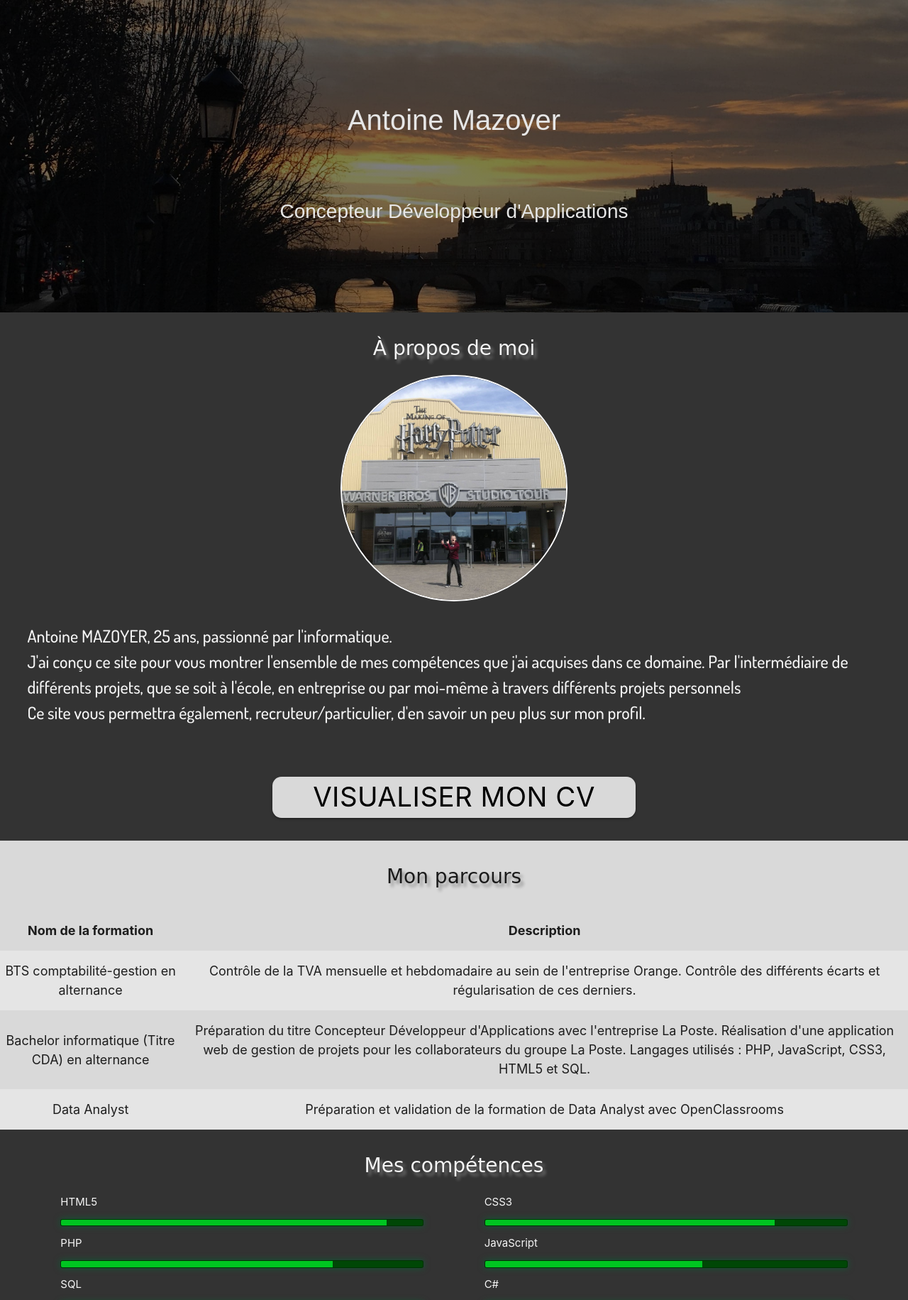
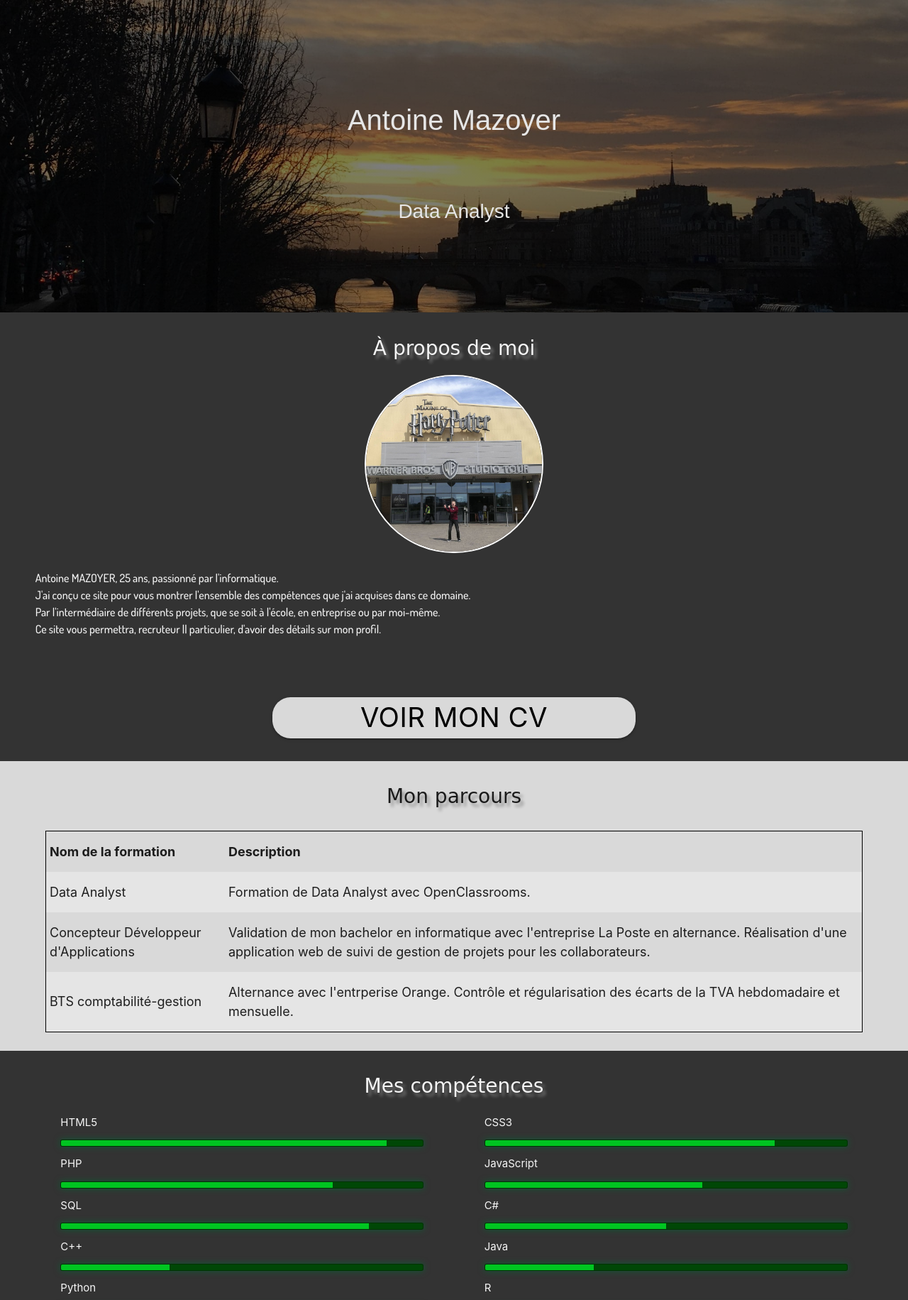
Before and after one commit to AntoineMazoyer/siteAntoine, a PHP site: page /accueil in a window 1280 px wide. Shown: the top 1831 px of the page at 71% size. Run offline with PHP 8.4, Linux system fonts and the light colour scheme; style sheets or scripts are compiled from the project's sources; some web fonts are replaced.

Commit message:
modification css + ajout dossier projets

```diff
--- a/public/css/home.css
+++ b/public/css/home.css
@@ -99,7 +99,7 @@ body {
 
 @media screen and (min-width: 2560px) {
   .header-content .presentation h2 {
-    font-size: 6.5vh;
+    font-size: 4.5vh;
   }
 }
 
@@ -155,7 +155,7 @@ body {
   }
 }
 
-.aboutme .profil_content {
+.aboutme .row.profil_content {
   display: -webkit-box;
   display: -ms-flexbox;
   display: flex;
@@ -167,7 +167,7 @@ body {
 }
 
 @media screen and (min-width: 320px) {
-  .aboutme .profil_content {
+  .aboutme .row.profil_content {
     -webkit-box-orient: vertical;
     -webkit-box-direction: normal;
         -ms-flex-direction: column;
@@ -176,7 +176,7 @@ body {
 }
 
 @media screen and (min-width: 768px) {
-  .aboutme .profil_content {
+  .aboutme .row.profil_content {
     -webkit-box-orient: vertical;
     -webkit-box-direction: normal;
         -ms-flex-direction: column;
@@ -185,7 +185,7 @@ body {
 }
 
 @media screen and (min-width: 1440px) {
-  .aboutme .profil_content {
+  .aboutme .row.profil_content {
     -webkit-box-orient: horizontal;
     -webkit-box-direction: normal;
         -ms-flex-direction: row;
@@ -194,7 +194,7 @@ body {
 }
 
 @media screen and (min-width: 2560px) {
-  .aboutme .profil_content {
+  .aboutme .row.profil_content {
     -webkit-box-orient: horizontal;
     -webkit-box-direction: normal;
         -ms-flex-direction: row;
@@ -202,35 +202,65 @@ body {
   }
 }
 
-.aboutme .profil_content .profil_image {
+.aboutme .row.profil_content .profil_image {
   text-align: center;
 }
 
-.aboutme .profil_content .profil_image img {
+@media screen and (min-width: 320px) {
+  .aboutme .row.profil_content .profil_image {
+    width: 100%;
+  }
+}
+
+@media screen and (min-width: 1440px) {
+  .aboutme .row.profil_content .profil_image {
+    width: 33.3333333333%;
+  }
+}
+
+.aboutme .row.profil_content .profil_image img {
   z-index: 1;
   border: 2px solid white;
 }
 
 @media screen and (min-width: 320px) {
-  .aboutme .profil_content .profil_image img {
+  .aboutme .row.profil_content .profil_image img {
     max-width: 35%;
   }
 }
 
 @media screen and (min-width: 768px) {
-  .aboutme .profil_content .profil_image img {
+  .aboutme .row.profil_content .profil_image img {
+    max-width: 20%;
+  }
+}
+
+@media screen and (min-width: 1440px) {
+  .aboutme .row.profil_content .profil_image img {
+    max-width: 40%;
+  }
+}
+
+@media screen and (min-width: 2560px) {
+  .aboutme .row.profil_content .profil_image img {
     max-width: 25%;
   }
 }
 
+@media screen and (min-width: 320px) {
+  .aboutme .row.profil_content .profil_description {
+    width: 100%;
+  }
+}
+
 @media screen and (min-width: 1440px) {
-  .aboutme .profil_content .profil_image img {
-    max-width: 35%;
+  .aboutme .row.profil_content .profil_description {
+    width: 66.6666666667%;
   }
 }
 
 @media screen and (min-width: 320px) {
-  .aboutme .profil_content .profil_description p {
+  .aboutme .row.profil_content .profil_description p {
     font-size: 2vh;
     margin-left: 3vw;
     margin-right: 3vw;
@@ -238,21 +268,21 @@ body {
 }
 
 @media screen and (min-width: 768px) {
-  .aboutme .profil_content .profil_description p {
-    font-size: 3vh;
+  .aboutme .row.profil_content .profil_description p {
+    font-size: 2vh;
   }
 }
 
 @media screen and (min-width: 1440px) {
-  .aboutme .profil_content .profil_description p {
-    font-size: 2vh;
+  .aboutme .row.profil_content .profil_description p {
+    font-size: 1.6vh;
     margin-left: 0;
   }
 }
 
 @media screen and (min-width: 2560px) {
-  .aboutme .profil_content .profil_description p {
-    font-size: 3.5vh;
+  .aboutme .row.profil_content .profil_description p {
+    font-size: 2.5vh;
   }
 }
 
@@ -274,9 +304,10 @@ body {
 
 @media screen and (min-width: 320px) {
   .aboutme .btn {
-    height: 100%;
-    line-height: inherit;
-    border-radius: 1vw;
+    height: 40px;
+    width: 50%;
+    border-radius: 2vw;
+    font-size: large;
   }
 }
 
@@ -286,7 +317,7 @@ body {
     height: 100%;
     width: 40%;
     line-height: inherit;
-    border-radius: 1vw;
+    border-radius: 2vw;
     padding: 0;
   }
 }
@@ -297,7 +328,7 @@ body {
     height: 100%;
     width: 20%;
     line-height: inherit;
-    border-radius: 1vw;
+    border-radius: 2vw;
     padding: 0;
   }
 }
@@ -308,7 +339,7 @@ body {
     height: 100%;
     width: 30%;
     line-height: inherit;
-    border-radius: 1vw;
+    border-radius: 2vw;
     padding: 0;
   }
 }
@@ -323,6 +354,13 @@ body {
       -ms-flex-direction: column;
           flex-direction: column;
   width: 100%;
+}
+
+.formation table {
+  width: 90%;
+  margin-left: 5%;
+  border: black 1px solid;
+  margin-bottom: 2%;
 }
 
 .formation h2 {
--- a/public/scss/home.scss
+++ b/public/scss/home.scss
@@ -61,7 +61,7 @@ body{
                 font-size: 4.5vh;
             }
             @include huge-screen{
-                font-size: 6.5vh;
+                font-size: 4.5vh;
             }
         }
     }
@@ -97,7 +97,7 @@ body{
                 }
             }
         }
-        .profil_content{
+        .row.profil_content{
             display: flex;
             align-items: center;
             font-family: 'Dosis', sans-serif;
@@ -116,6 +116,12 @@ body{
             }
             .profil_image{
                 text-align: center;
+                @include mobile-screen{
+                    width: 100%;
+                }
+                @include normal-screen{
+                    width: 33.3333333333%;
+                }
                 img{
                     z-index: 1;
                     border: 2px solid $white-color;
@@ -123,14 +129,23 @@ body{
                         max-width: 35%;
                     }
                     @include tablet-screen{
-                        max-width: 25%;
+                        max-width: 20%;
                     }
                     @include normal-screen{
-                        max-width: 35%;
+                        max-width: 40%;
+                    }
+                    @include huge-screen{
+                        max-width: 25%;
                     }
                 }
             }
             .profil_description{
+                @include mobile-screen{
+                    width: 100%;
+                }
+                @include normal-screen{
+                    width: 66.6666666667%;
+                }
                 p{
                     @include mobile-screen{
                         font-size: 2vh;
@@ -138,14 +153,14 @@ body{
                         margin-right: 3vw;
                     }
                     @include tablet-screen{
-                        font-size: 3vh;
+                        font-size: 2vh;
                     }
                     @include normal-screen{
-                        font-size: 2vh;
+                        font-size: 1.6vh;
                         margin-left: 0;
                     }
                     @include huge-screen{
-                        font-size: 3.5vh;
+                        font-size: 2.5vh;
                     }
                 }
             }
@@ -163,16 +178,17 @@ body{
                 background-color: darken($white-color, 45%);
             }
             @include mobile-screen{
-                height: 100%;
-                line-height: inherit;
-                border-radius: 1vw;
+                height: 40px;
+                width: 50%;
+                border-radius: 2vw;
+                font-size: large;
             }
             @include tablet-screen{
                 font-size: 3vw;
                 height: 100%;
                 width: 40%;
                 line-height: inherit;
-                border-radius: 1vw;
+                border-radius: 2vw;
                 padding: 0;
             }
             @include normal-screen{
@@ -180,7 +196,7 @@ body{
                 height: 100%;
                 width: 20%;
                 line-height: inherit;
-                border-radius: 1vw;
+                border-radius: 2vw;
                 padding: 0;
             }
             @include huge-screen{
@@ -188,7 +204,7 @@ body{
                 height: 100%;
                 width: 30%;
                 line-height: inherit;
-                border-radius: 1vw;
+                border-radius: 2vw;
                 padding: 0;
             }
         }
@@ -200,6 +216,13 @@ body{
     display: flex;
     flex-direction: column;
     width: 100%;
+
+        table{
+            width: 90%;
+            margin-left: 5%;
+            border: black 1px solid;
+            margin-bottom: 2%;
+        }
 
         h2{
             text-align: center;
--- a/view/home.php
+++ b/view/home.php
@@ -3,24 +3,24 @@
 <header>
     <section class="header-content">
         <div class="name"><h1>Antoine Mazoyer</h1></div>
-        <div class="presentation"><h2>Concepteur Développeur d'Applications</h2></div>
+        <div class="presentation"><h2>Data Analyst</h2></div>
     </section>
 </header>
 
 <section class="aboutme">
   <div class="title"><h2>À propos de moi</h2></div>
-    <div class="profil_content">
-        <div class="profil_image">
+    <div class="row profil_content">
+        <div class="col s4 profil_image">
             <img class="circle responsive-img" src="../public/medias/antoine.jpg">
         </div>
-        <div class="profil_description">
-            <p>Antoine MAZOYER, <?php echo $mon_age ?> ans, passionné par l'informatique.<br>J'ai conçu ce site pour vous montrer l'ensemble de mes compétences que j'ai acquises dans ce domaine.
-            Par l'intermédiaire de différents projets, que se soit à l'école, en entreprise ou par moi-même à travers différents projets personnels<br>
-            Ce site vous permettra également, recruteur/particulier, d'en savoir un peu plus sur mon profil.</p>
+        <div class="col s8 profil_description">
+            <p>Antoine MAZOYER, <?php echo $mon_age ?> ans, passionné par l'informatique.<br>J'ai conçu ce site pour vous montrer l'ensemble des compétences que j'ai acquises dans ce domaine.<br>
+            Par l'intermédiaire de différents projets, que se soit à l'école, en entreprise ou par moi-même.<br>
+            Ce site vous permettra, recruteur || particulier, d'avoir des détails sur mon profil.</p>
         </div>
     </div>
   <div class="profil cv">
-          <a class="btn" href="cv">Visualiser mon CV</a>
+          <a class="btn" href="cv">Voir mon CV</a>
   </div>
 </section>
 
@@ -28,7 +28,7 @@
     <div class="formation_title">
         <h2>Mon parcours</h2>
     </div>
-    <table class="striped centered">
+    <table class="striped">
         <thead>
           <tr>
             <th>Nom de la formation</th>
@@ -38,16 +38,16 @@
 
         <tbody>
           <tr>
-            <td>BTS comptabilité-gestion en alternance</td>
-            <td>Contrôle de la TVA mensuelle et hebdomadaire au sein de l'entreprise Orange. Contrôle des différents écarts et régularisation de ces derniers.</td>
+            <td>Data Analyst</td>
+            <td>Formation de Data Analyst avec OpenClassrooms.</td>
           </tr>
           <tr>
-            <td>Bachelor informatique (Titre CDA) en alternance</td>
-            <td>Préparation du titre Concepteur Développeur d'Applications avec l'entreprise La Poste. Réalisation d'une application web de gestion de projets pour les collaborateurs du groupe La Poste. Langages utilisés : PHP, JavaScript, CSS3, HTML5 et SQL.</td>
+            <td>Concepteur Développeur d'Applications</td>
+            <td>Validation de mon bachelor en informatique avec l'entreprise La Poste en alternance. Réalisation d'une application web de suivi de gestion de projets pour les collaborateurs.</td>
           </tr>
           <tr>
-            <td>Data Analyst</td>
-            <td>Préparation et validation de la formation de Data Analyst avec OpenClassrooms</td>
+            <td>BTS comptabilité-gestion</td>
+            <td>Alternance avec l'entrperise Orange. Contrôle et régularisation des écarts de la TVA hebdomadaire et mensuelle.</td>
           </tr>
         </tbody>
       </table>
@@ -92,11 +92,13 @@
     </div>
 </section>
 
-<section class="projects">
-    <div class="project_title">
-        <h2>Projets + Veille Technologique</h2>
+<section class="projects_technology">
+    <div class="projects col s6">
+        <h2>Projets</h2>
     </div>
-    <div><p>En cours de réalisation</p></div>
+    <div class="technologywatch col s6">
+      <h2>Veille Technologique</h2>
+    </div>
     <!-- <div class="row">
       <ul class="collapsible popout col s6">
         <li>
--- a/view/skills.php
+++ b/view/skills.php
@@ -1,7 +1,7 @@
 <title><?=$title?></title>
 </head>
 
-<a class="waves-effect waves-light btn" href="home.php"><i class="material-icons left">home</i>Retour à l'accueil</a>
+<a class="waves-effect waves-light btn" href="accueil"><i class="material-icons left">home</i>Retour à l'accueil</a>
 
 <div class="row">
 
```
Also changed, not shown: controller/projets.php (added), model/projets.php (added), public/css/home.min.css, 2 other files.
